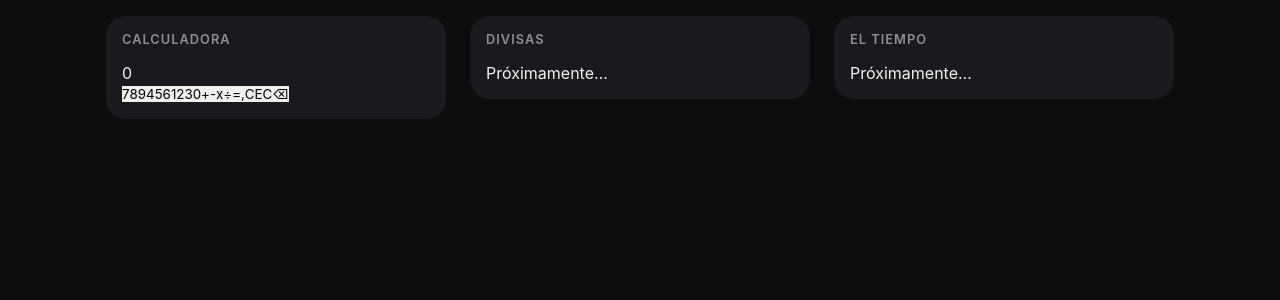
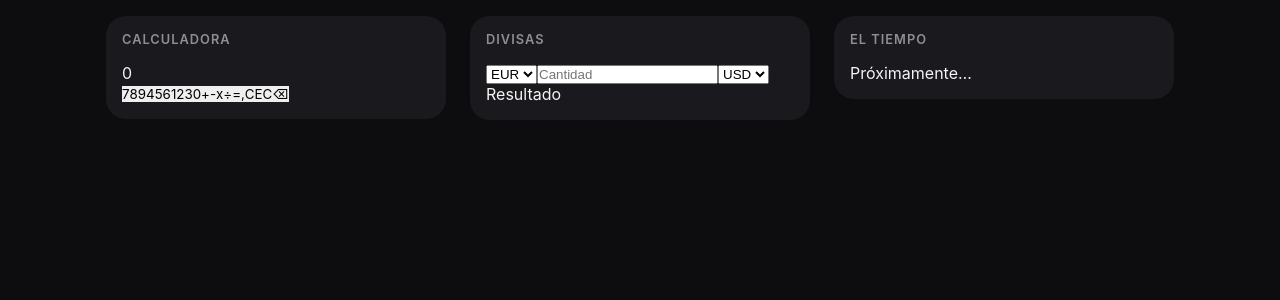
Before and after one commit to iulian640/vue-multitool, a Vue app: page / in a window 1280 px wide. Shown: the top 300 px of the page. Built offline with nearby package versions, Linux system fonts and the light colour scheme.

Commit message:
feat: currency card shell with amount input and currency selects

```diff
--- a/src/components/CurrencyCard.vue
+++ b/src/components/CurrencyCard.vue
@@ -1,10 +1,23 @@
 <script setup>
-
+import { ref } from "vue";
+const origen = ref("EUR");
+const destino = ref("USD");
+const cantidad = ref("");
 </script>
-
 <template>
   <section class="card">
     <h2 class="card__title">Divisas</h2>
-    <p>Próximamente…</p>
+    <select v-model="origen">
+      <option value="EUR">EUR</option>
+      <option value="USD">USD</option>
+      <option value="JPY">JPY</option>
+    </select>
+    <input v-model="cantidad" type="number" placeholder="Cantidad" />
+    <select v-model="destino">
+      <option value="EUR">EUR</option>
+      <option value="USD">USD</option>
+      <option value="JPY">JPY</option>
+    </select>
+    <p>Resultado</p>
   </section>
 </template>
```
